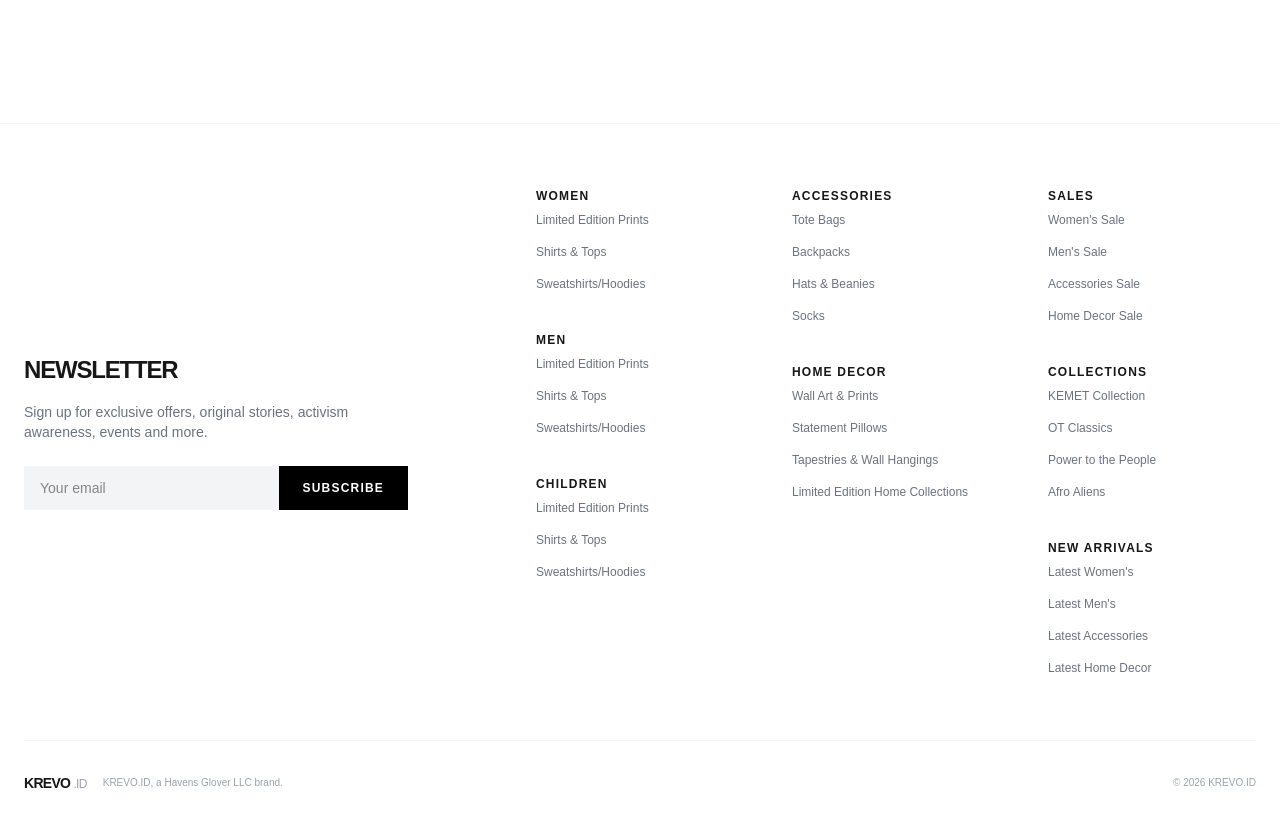
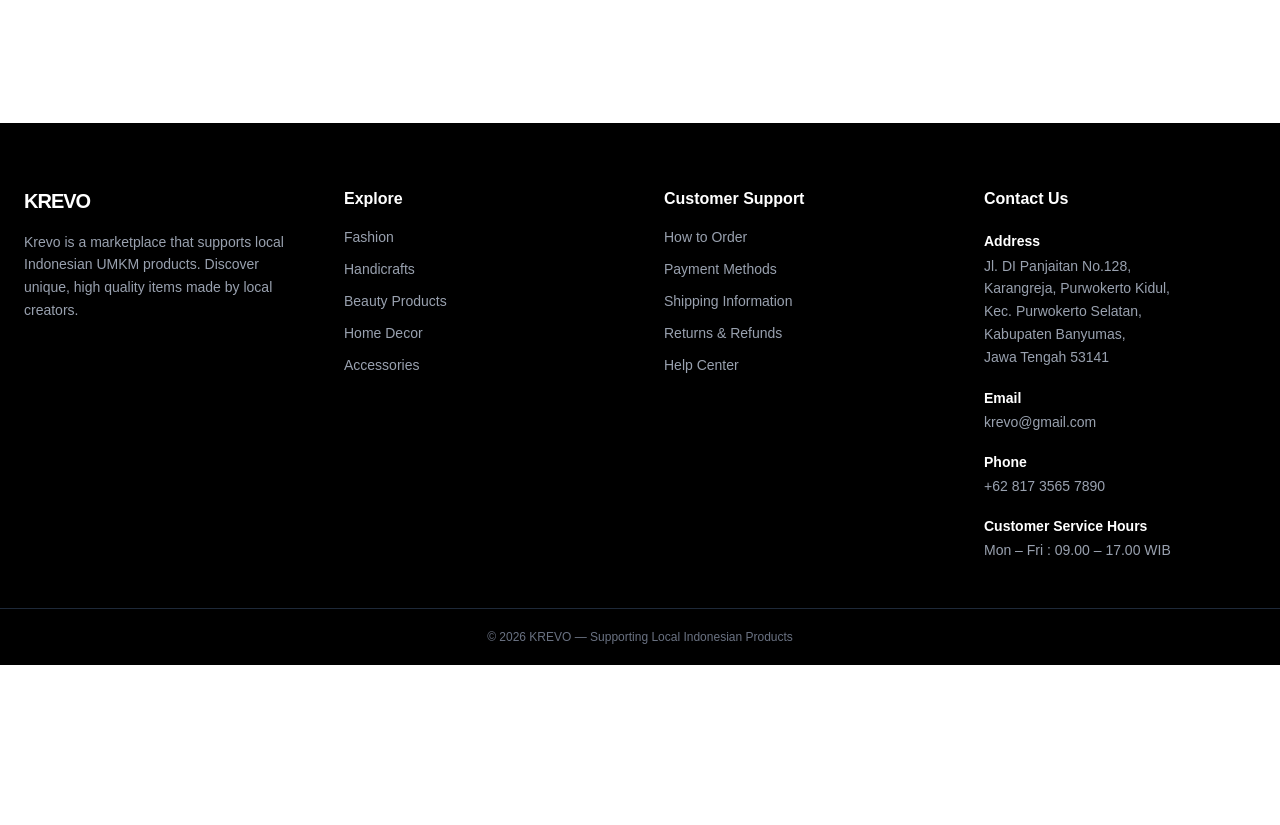
Before and after one commit to Ryuz-V/Krevo, a Next.js app: page / in a window 1280 px wide. Shown: the part 2320-3145 px from the top of the page. After the commit the page ends 2985 px from the top, so only its background shows below. Built offline with nearby package versions, Linux system fonts and the light colour scheme; no server answers.

Commit message:
update bagian footer sesuai refrensi figma

```diff
--- a/src/components/Footer.tsx
+++ b/src/components/Footer.tsx
@@ -2,89 +2,100 @@ import Link from 'next/link';
 
 export default function Footer() {
     return (
-        <footer className="bg-white border-t border-gray-100 pt-16 pb-8 mx-auto max-w-[1400px] px-6 mt-20">
-            <div className="grid grid-cols-1 md:grid-cols-2 lg:grid-cols-5 gap-12 mb-16">
-                {/* Newsletter Section */}
-                <div className="lg:col-span-2 text-center lg:text-left flex flex-col items-center lg:items-start justify-center">
-                    <h3 className="text-2xl font-black tracking-tighter mb-4">NEWSLETTER</h3>
-                    <p className="text-sm text-gray-500 mb-6 max-w-sm">Sign up for exclusive offers, original stories, activism awareness, events and more.</p>
-                    <div className="flex w-full max-w-sm">
-                        <input
-                            type="email"
-                            placeholder="Your email"
-                            className="w-full bg-gray-100 border-none outline-none px-4 py-3 text-sm"
-                        />
-                        <button className="bg-black text-white px-6 py-3 text-xs font-bold tracking-widest uppercase hover:bg-gray-800 transition-colors">
-                            Subscribe
-                        </button>
+        <footer className="bg-black text-white mt-20">
+
+            {/* ── Main content ── */}
+            <div className="max-w-[1400px] mx-auto px-6 pt-16 pb-12">
+                <div className="grid grid-cols-1 sm:grid-cols-2 lg:grid-cols-4 gap-12">
+
+                    {/* Kolom 1: Logo & deskripsi */}
+                    <div className="flex flex-col gap-4">
+                        <Link href="/" className="flex items-center gap-1.5">
+                            <span className="text-xl font-black tracking-tighter text-white">KREVO</span>
+                        </Link>
+                        <p className="text-sm text-gray-400 leading-relaxed max-w-xs">
+                            Krevo is a marketplace that supports local Indonesian UMKM products.
+                            Discover unique, high quality items made by local creators.
+                        </p>
                     </div>
-                </div>
 
-                {/* Links Column 1 */}
-                <div className="flex flex-col space-y-4">
-                    <h4 className="text-xs font-bold tracking-widest uppercase mb-2">Women</h4>
-                    <Link href="#" className="text-xs text-gray-500 hover:text-black transition-colors">Limited Edition Prints</Link>
-                    <Link href="#" className="text-xs text-gray-500 hover:text-black transition-colors">Shirts & Tops</Link>
-                    <Link href="#" className="text-xs text-gray-500 hover:text-black transition-colors">Sweatshirts/Hoodies</Link>
+                    {/* Kolom 2: Explore */}
+                    <div className="flex flex-col gap-4">
+                        <h4 className="text-base font-bold text-white">Explore</h4>
+                        <nav className="flex flex-col gap-3">
+                            <Link href="#" className="text-sm text-gray-400 hover:text-white transition-colors">Fashion</Link>
+                            <Link href="#" className="text-sm text-gray-400 hover:text-white transition-colors">Handicrafts</Link>
+                            <Link href="#" className="text-sm text-gray-400 hover:text-white transition-colors">Beauty Products</Link>
+                            <Link href="#" className="text-sm text-gray-400 hover:text-white transition-colors">Home Decor</Link>
+                            <Link href="#" className="text-sm text-gray-400 hover:text-white transition-colors">Accessories</Link>
+                        </nav>
+                    </div>
 
-                    <h4 className="text-xs font-bold tracking-widest uppercase mt-6 mb-2">Men</h4>
-                    <Link href="#" className="text-xs text-gray-500 hover:text-black transition-colors">Limited Edition Prints</Link>
-                    <Link href="#" className="text-xs text-gray-500 hover:text-black transition-colors">Shirts & Tops</Link>
-                    <Link href="#" className="text-xs text-gray-500 hover:text-black transition-colors">Sweatshirts/Hoodies</Link>
+                    {/* Kolom 3: Customer Support */}
+                    <div className="flex flex-col gap-4">
+                        <h4 className="text-base font-bold text-white">Customer Support</h4>
+                        <nav className="flex flex-col gap-3">
+                            <Link href="#" className="text-sm text-gray-400 hover:text-white transition-colors">How to Order</Link>
+                            <Link href="#" className="text-sm text-gray-400 hover:text-white transition-colors">Payment Methods</Link>
+                            <Link href="#" className="text-sm text-gray-400 hover:text-white transition-colors">Shipping Information</Link>
+                            <Link href="#" className="text-sm text-gray-400 hover:text-white transition-colors">Returns & Refunds</Link>
+                            <Link href="#" className="text-sm text-gray-400 hover:text-white transition-colors">Help Center</Link>
+                        </nav>
+                    </div>
 
-                    <h4 className="text-xs font-bold tracking-widest uppercase mt-6 mb-2">Children</h4>
-                    <Link href="#" className="text-xs text-gray-500 hover:text-black transition-colors">Limited Edition Prints</Link>
-                    <Link href="#" className="text-xs text-gray-500 hover:text-black transition-colors">Shirts & Tops</Link>
-                    <Link href="#" className="text-xs text-gray-500 hover:text-black transition-colors">Sweatshirts/Hoodies</Link>
-                </div>
+                    {/* Kolom 4: Contact Us */}
+                    <div className="flex flex-col gap-5">
+                        <h4 className="text-base font-bold text-white">Contact Us</h4>
 
-                {/* Links Column 2 */}
-                <div className="flex flex-col space-y-4">
-                    <h4 className="text-xs font-bold tracking-widest uppercase mb-2">Accessories</h4>
-                    <Link href="#" className="text-xs text-gray-500 hover:text-black transition-colors">Tote Bags</Link>
-                    <Link href="#" className="text-xs text-gray-500 hover:text-black transition-colors">Backpacks</Link>
-                    <Link href="#" className="text-xs text-gray-500 hover:text-black transition-colors">Hats & Beanies</Link>
-                    <Link href="#" className="text-xs text-gray-500 hover:text-black transition-colors">Socks</Link>
+                        <div className="flex flex-col gap-1">
+                            <span className="text-sm font-semibold text-white">Address</span>
+                            <p className="text-sm text-gray-400 leading-relaxed">
+                                Jl. DI Panjaitan No.128,<br />
+                                Karangreja, Purwokerto Kidul,<br />
+                                Kec. Purwokerto Selatan,<br />
+                                Kabupaten Banyumas,<br />
+                                Jawa Tengah 53141
+                            </p>
+                        </div>
 
-                    <h4 className="text-xs font-bold tracking-widest uppercase mt-6 mb-2">Home Decor</h4>
-                    <Link href="#" className="text-xs text-gray-500 hover:text-black transition-colors">Wall Art & Prints</Link>
-                    <Link href="#" className="text-xs text-gray-500 hover:text-black transition-colors">Statement Pillows</Link>
-                    <Link href="#" className="text-xs text-gray-500 hover:text-black transition-colors">Tapestries & Wall Hangings</Link>
-                    <Link href="#" className="text-xs text-gray-500 hover:text-black transition-colors">Limited Edition Home Collections</Link>
-                </div>
+                        <div className="flex flex-col gap-1">
+                            <span className="text-sm font-semibold text-white">Email</span>
+                            <a
+                                href="mailto:krevo@gmail.com"
+                                className="text-sm text-gray-400 hover:text-white transition-colors"
+                            >
+                                krevo@gmail.com
+                            </a>
+                        </div>
 
-                {/* Links Column 3 */}
-                <div className="flex flex-col space-y-4">
-                    <h4 className="text-xs font-bold tracking-widest uppercase mb-2">Sales</h4>
-                    <Link href="#" className="text-xs text-gray-500 hover:text-black transition-colors">Women's Sale</Link>
-                    <Link href="#" className="text-xs text-gray-500 hover:text-black transition-colors">Men's Sale</Link>
-                    <Link href="#" className="text-xs text-gray-500 hover:text-black transition-colors">Accessories Sale</Link>
-                    <Link href="#" className="text-xs text-gray-500 hover:text-black transition-colors">Home Decor Sale</Link>
+                        <div className="flex flex-col gap-1">
+                            <span className="text-sm font-semibold text-white">Phone</span>
+                            <a
+                                href="tel:+6281735657890"
+                                className="text-sm text-gray-400 hover:text-white transition-colors"
+                            >
+                                +62 817 3565 7890
+                            </a>
+                        </div>
 
-                    <h4 className="text-xs font-bold tracking-widest uppercase mt-6 mb-2">Collections</h4>
-                    <Link href="#" className="text-xs text-gray-500 hover:text-black transition-colors">KEMET Collection</Link>
-                    <Link href="#" className="text-xs text-gray-500 hover:text-black transition-colors">OT Classics</Link>
-                    <Link href="#" className="text-xs text-gray-500 hover:text-black transition-colors">Power to the People</Link>
-                    <Link href="#" className="text-xs text-gray-500 hover:text-black transition-colors">Afro Aliens</Link>
+                        <div className="flex flex-col gap-1">
+                            <span className="text-sm font-semibold text-white">Customer Service Hours</span>
+                            <span className="text-sm text-gray-400">Mon – Fri : 09.00 – 17.00 WIB</span>
+                        </div>
+                    </div>
 
-                    <h4 className="text-xs font-bold tracking-widest uppercase mt-6 mb-2">New Arrivals</h4>
-                    <Link href="#" className="text-xs text-gray-500 hover:text-black transition-colors">Latest Women's</Link>
-                    <Link href="#" className="text-xs text-gray-500 hover:text-black transition-colors">Latest Men's</Link>
-                    <Link href="#" className="text-xs text-gray-500 hover:text-black transition-colors">Latest Accessories</Link>
-                    <Link href="#" className="text-xs text-gray-500 hover:text-black transition-colors">Latest Home Decor</Link>
                 </div>
             </div>
 
-            {/* Footer Bottom */}
-            <div className="flex flex-col md:flex-row items-center justify-between pt-8 border-t border-gray-100">
-                <div className="flex items-center space-x-4 mb-4 md:mb-0">
-                    <Link href="#" className="text-sm font-black tracking-tighter">KREVO <span className="text-xs text-gray-400 font-normal">.ID</span></Link>
-                    <span className="text-[10px] text-gray-400">KREVO.ID, a Havens Glover LLC brand.</span>
-                </div>
-                <div className="flex items-center space-x-4">
-                    <span className="text-[10px] text-gray-400">&copy; 2026 KREVO.ID</span>
+            {/* ── Bottom bar ── */}
+            <div className="border-t border-gray-800">
+                <div className="max-w-[1400px] mx-auto px-6 py-5 flex items-center justify-center">
+                    <span className="text-xs text-gray-500 text-center">
+                        © 2026 KREVO — Supporting Local Indonesian Products
+                    </span>
                 </div>
             </div>
+
         </footer>
     );
 }
```
